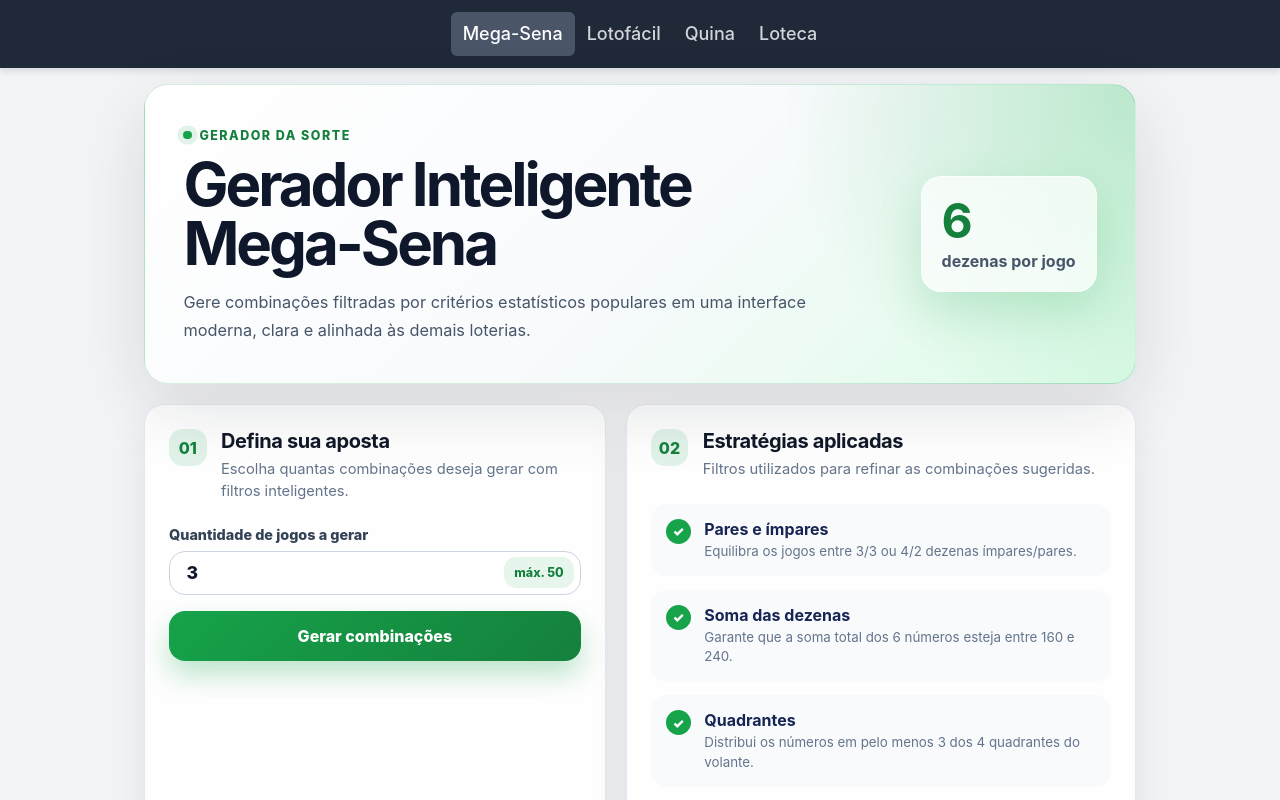
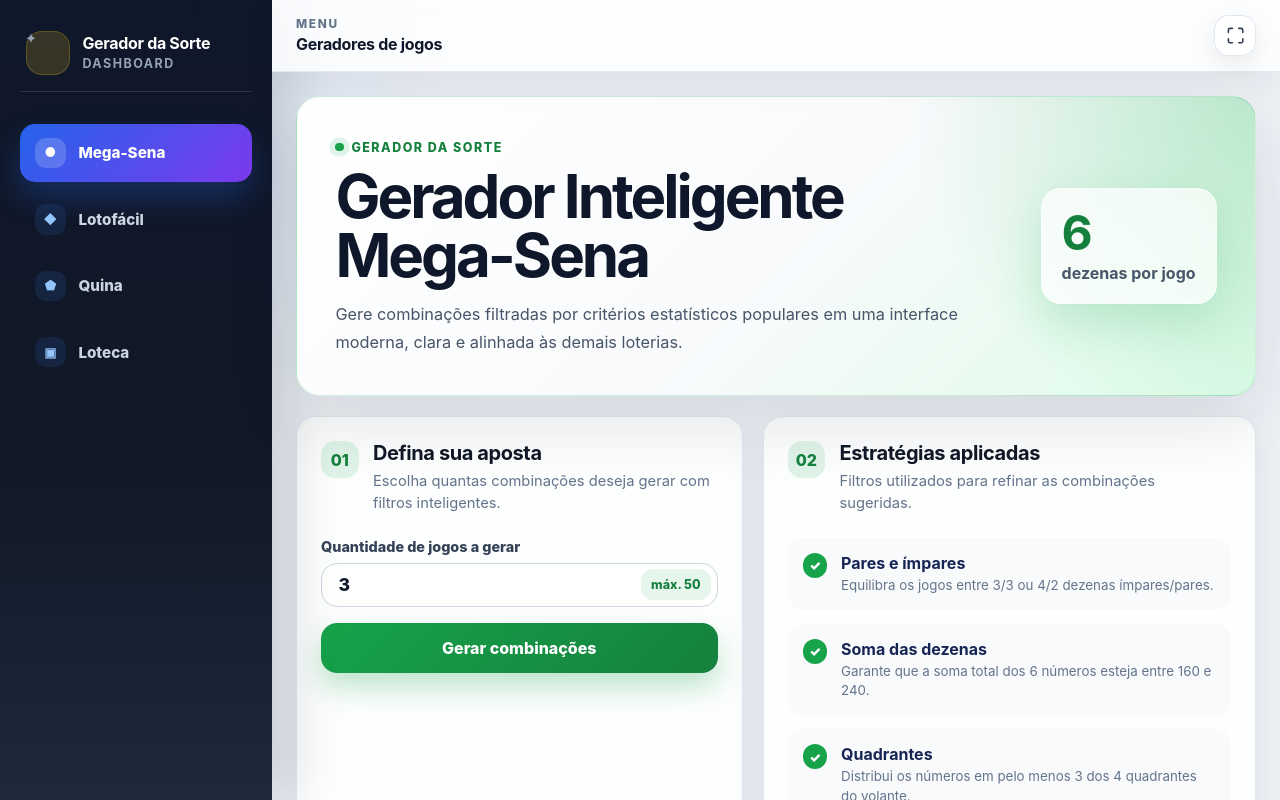
Before and after one commit to rcruzv/gerador-da-sorte, an Angular app: page /megasena in a window 1280 px wide. Shown: the top 800 px of the page. Built offline with nearby package versions, Linux system fonts and the light colour scheme.

Commit message:
Atualiza layout para dashboard lateral

```diff
--- a/src/app/app.css
+++ b/src/app/app.css
@@ -1,4 +1,248 @@
+:host {
+  display: block;
+  min-height: 100vh;
+}
+
+.dashboard-shell {
+  display: grid;
+  grid-template-columns: 17rem minmax(0, 1fr);
+  min-height: 100vh;
+  background:
+    radial-gradient(circle at top left, rgba(37, 99, 235, 0.12), transparent 30rem),
+    #eef2f7;
+}
+
+.sidebar {
+  position: sticky;
+  top: 0;
+  display: flex;
+  flex-direction: column;
+  gap: 2rem;
+  height: 100vh;
+  padding: 1.25rem;
+  color: #e5e7eb;
+  background: linear-gradient(180deg, #0f172a 0%, #111827 58%, #1e293b 100%);
+  box-shadow: 18px 0 50px rgba(15, 23, 42, 0.16);
+}
+
+.sidebar-brand {
+  display: flex;
+  align-items: center;
+  gap: 0.8rem;
+  padding: 0.5rem 0.35rem 1rem;
+  border-bottom: 1px solid rgba(148, 163, 184, 0.2);
+}
+
+.brand-mark {
+  display: inline-flex;
+  align-items: center;
+  justify-content: center;
+  width: 2.75rem;
+  height: 2.75rem;
+  border-radius: 1rem;
+  color: #fef3c7;
+  background: rgba(250, 204, 21, 0.16);
+  box-shadow: inset 0 0 0 1px rgba(250, 204, 21, 0.22);
+  font-size: 1.35rem;
+}
+
+.sidebar-brand strong,
+.sidebar-brand span {
+  display: block;
+}
+
+.sidebar-brand strong {
+  color: #ffffff;
+  font-size: 1rem;
+  letter-spacing: -0.02em;
+}
+
+.sidebar-brand span {
+  margin-top: 0.2rem;
+  color: #94a3b8;
+  font-size: 0.78rem;
+  font-weight: 700;
+  text-transform: uppercase;
+  letter-spacing: 0.12em;
+}
+
+.sidebar-nav {
+  display: grid;
+  gap: 0.55rem;
+}
+
+.sidebar-nav a {
+  display: flex;
+  align-items: center;
+  gap: 0.8rem;
+  padding: 0.85rem 0.95rem;
+  border-radius: 0.95rem;
+  color: #cbd5e1;
+  font-size: 0.95rem;
+  font-weight: 800;
+  transition:
+    color 0.2s ease,
+    background-color 0.2s ease,
+    box-shadow 0.2s ease,
+    transform 0.2s ease;
+}
+
+.sidebar-nav a:hover {
+  color: #ffffff;
+  background: rgba(255, 255, 255, 0.08);
+  transform: translateX(2px);
+}
+
+.nav-icon {
+  display: inline-flex;
+  align-items: center;
+  justify-content: center;
+  width: 1.9rem;
+  height: 1.9rem;
+  border-radius: 0.7rem;
+  color: #93c5fd;
+  background: rgba(59, 130, 246, 0.12);
+  font-size: 0.8rem;
+}
+
 .active-link {
-  color: white;
-  background-color: #4a5568; /* gray-700 */
+  color: #ffffff !important;
+  background: linear-gradient(135deg, #2563eb, #7c3aed) !important;
+  box-shadow: 0 16px 30px rgba(37, 99, 235, 0.28);
 }
+
+.active-link .nav-icon {
+  color: #ffffff;
+  background: rgba(255, 255, 255, 0.18);
+}
+
+.dashboard-main {
+  min-width: 0;
+}
+
+.topbar {
+  position: sticky;
+  top: 0;
+  z-index: 10;
+  display: flex;
+  align-items: center;
+  justify-content: space-between;
+  min-height: 4.5rem;
+  padding: 0.85rem 1.5rem;
+  border-bottom: 1px solid rgba(226, 232, 240, 0.88);
+  background: rgba(255, 255, 255, 0.82);
+  box-shadow: 0 12px 32px rgba(15, 23, 42, 0.06);
+  backdrop-filter: blur(18px);
+}
+
+.topbar-title span,
+.topbar-title strong {
+  display: block;
+}
+
+.topbar-title span {
+  color: #64748b;
+  font-size: 0.74rem;
+  font-weight: 800;
+  letter-spacing: 0.14em;
+  text-transform: uppercase;
+}
+
+.topbar-title strong {
+  margin-top: 0.2rem;
+  color: #0f172a;
+  font-size: 1rem;
+  letter-spacing: -0.02em;
+}
+
+.icon-button {
+  position: relative;
+  display: inline-flex;
+  align-items: center;
+  justify-content: center;
+  width: 2.6rem;
+  height: 2.6rem;
+  border-radius: 0.9rem;
+  color: #334155;
+  background: #ffffff;
+  box-shadow:
+    0 10px 24px rgba(15, 23, 42, 0.08),
+    inset 0 0 0 1px #e2e8f0;
+  transition:
+    color 0.2s ease,
+    background-color 0.2s ease,
+    transform 0.2s ease;
+}
+
+.icon-button:hover {
+  color: #2563eb;
+  background: #f8fafc;
+  transform: translateY(-1px);
+}
+
+.icon-button svg {
+  width: 1.2rem;
+  height: 1.2rem;
+}
+
+.tooltip::after {
+  position: absolute;
+  right: 0;
+  bottom: -2.4rem;
+  pointer-events: none;
+  content: attr(data-tooltip);
+  padding: 0.45rem 0.65rem;
+  border-radius: 0.55rem;
+  color: #ffffff;
+  background: #0f172a;
+  box-shadow: 0 10px 24px rgba(15, 23, 42, 0.2);
+  font-size: 0.75rem;
+  font-weight: 700;
+  white-space: nowrap;
+  opacity: 0;
+  transform: translateY(-0.25rem);
+  transition:
+    opacity 0.2s ease,
+    transform 0.2s ease;
+}
+
+.tooltip:hover::after,
+.tooltip:focus-visible::after {
+  opacity: 1;
+  transform: translateY(0);
+}
+
+.dashboard-content {
+  padding: 1.5rem;
+}
+
+@media (max-width: 840px) {
+  .dashboard-shell {
+    grid-template-columns: 1fr;
+  }
+
+  .sidebar {
+    position: static;
+    height: auto;
+    gap: 1rem;
+    padding: 1rem;
+  }
+
+  .sidebar-nav {
+    grid-template-columns: repeat(2, minmax(0, 1fr));
+  }
+}
+
+@media (max-width: 560px) {
+  .topbar {
+    padding-inline: 1rem;
+  }
+
+  .dashboard-content {
+    padding: 1rem;
+  }
+
+  .sidebar-nav {
+    grid-template-columns: 1fr;
+  }
+}
--- a/src/app/app.html
+++ b/src/app/app.html
@@ -1,34 +1,67 @@
-<header class="bg-gray-800 shadow-md">
-  <nav class="container mx-auto px-6 py-3">
-    <div class="flex items-center justify-center">
-      <a
-        routerLink="/megasena"
-        routerLinkActive="active-link"
-        class="text-gray-300 hover:text-white px-3 py-2 rounded-md text-lg font-medium"
-        >Mega-Sena</a
+<div class="dashboard-shell">
+  <aside class="sidebar" aria-label="Menu principal">
+    <div class="sidebar-brand">
+      <span class="brand-mark" aria-hidden="true">✦</span>
+      <div>
+        <strong>Gerador da Sorte</strong>
+        <span>Dashboard</span>
+      </div>
+    </div>
+
+    <nav class="sidebar-nav">
+      <a routerLink="/megasena" routerLinkActive="active-link">
+        <span class="nav-icon" aria-hidden="true">●</span>
+        <span>Mega-Sena</span>
+      </a>
+      <a routerLink="/lotofacil" routerLinkActive="active-link">
+        <span class="nav-icon" aria-hidden="true">◆</span>
+        <span>Lotofácil</span>
+      </a>
+      <a routerLink="/quina" routerLinkActive="active-link">
+        <span class="nav-icon" aria-hidden="true">⬟</span>
+        <span>Quina</span>
+      </a>
+      <a routerLink="/loteca" routerLinkActive="active-link">
+        <span class="nav-icon" aria-hidden="true">▣</span>
+        <span>Loteca</span>
+      </a>
+    </nav>
+  </aside>
+
+  <div class="dashboard-main">
+    <header class="topbar">
+      <div class="topbar-title">
+        <span>Menu</span>
+        <strong>Geradores de jogos</strong>
+      </div>
+
+      <button
+        type="button"
+        class="icon-button tooltip"
+        aria-label="Alternar tela cheia"
+        data-tooltip="Tela cheia"
+        title="Tela cheia"
+        (click)="toggleFullscreen()"
       >
-      <a
-        routerLink="/lotofacil"
-        routerLinkActive="active-link"
-        class="text-gray-300 hover:text-white px-3 py-2 rounded-md text-lg font-medium"
-        >Lotofácil</a
-      >
-      <a
-        routerLink="/quina"
-        routerLinkActive="active-link"
-        class="text-gray-300 hover:text-white px-3 py-2 rounded-md text-lg font-medium"
-        >Quina</a
-      >
-      <a
-        routerLink="/loteca"
-        routerLinkActive="active-link"
-        class="text-gray-300 hover:text-white px-3 py-2 rounded-md text-lg font-medium"
-        >Loteca</a
-      >
-    </div>
-  </nav>
-</header>
+        <svg
+          aria-hidden="true"
+          viewBox="0 0 24 24"
+          fill="none"
+          stroke="currentColor"
+          stroke-width="2"
+          stroke-linecap="round"
+          stroke-linejoin="round"
+        >
+          <path d="M8 3H5a2 2 0 0 0-2 2v3" />
+          <path d="M16 3h3a2 2 0 0 1 2 2v3" />
+          <path d="M21 16v3a2 2 0 0 1-2 2h-3" />
+          <path d="M8 21H5a2 2 0 0 1-2-2v-3" />
+        </svg>
+      </button>
+    </header>
 
-<main class="container mx-auto p-4">
-  <router-outlet></router-outlet>
-</main>
+    <main class="dashboard-content">
+      <router-outlet></router-outlet>
+    </main>
+  </div>
+</div>
--- a/src/app/app.ts
+++ b/src/app/app.ts
@@ -1,5 +1,5 @@
-import { CommonModule } from '@angular/common';
-import { Component, signal } from '@angular/core';
+import { CommonModule, DOCUMENT } from '@angular/common';
+import { Component, inject, signal } from '@angular/core';
 import { RouterLink, RouterLinkActive, RouterOutlet } from '@angular/router';
 
 @Component({
@@ -10,4 +10,14 @@
 })
 export class App {
   protected readonly title = signal('gerador-da-sorte');
+  private readonly document = inject(DOCUMENT);
+
+  protected toggleFullscreen(): void {
+    if (this.document.fullscreenElement) {
+      void this.document.exitFullscreen();
+      return;
+    }
+
+    void this.document.documentElement.requestFullscreen();
+  }
 }
```
